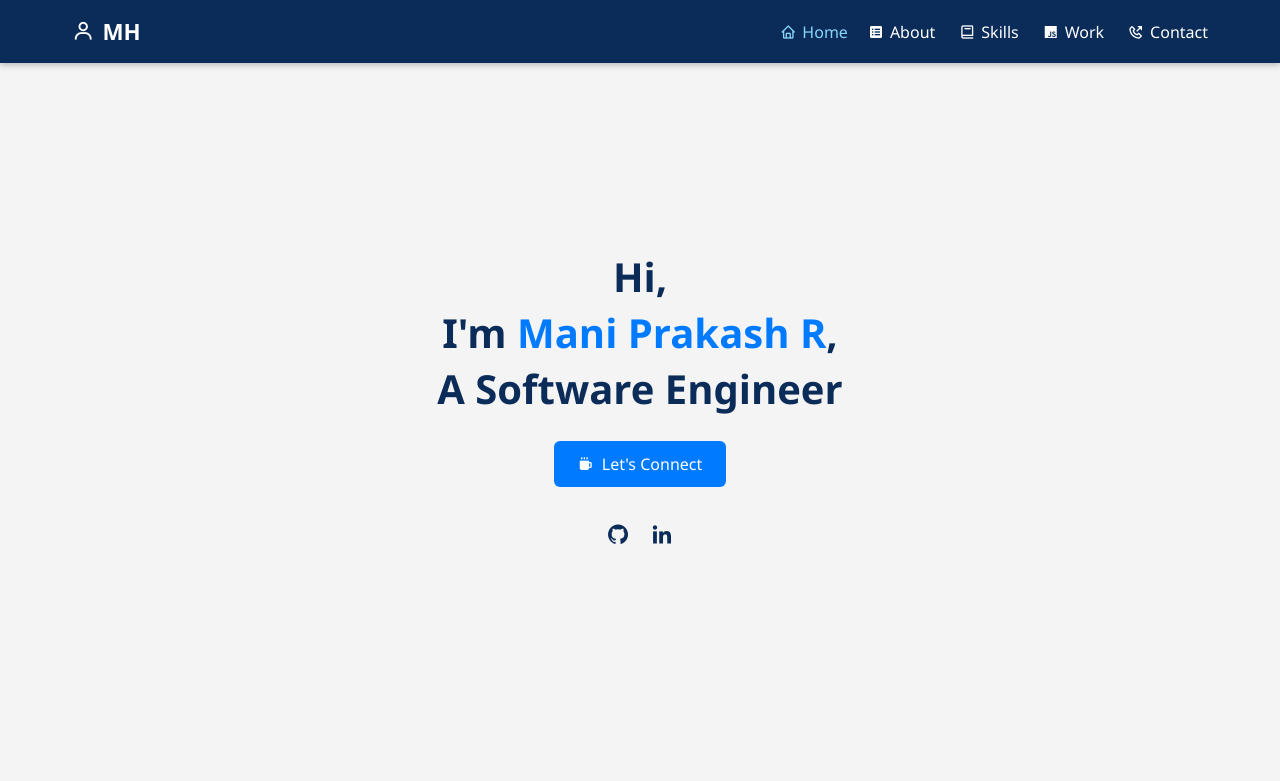
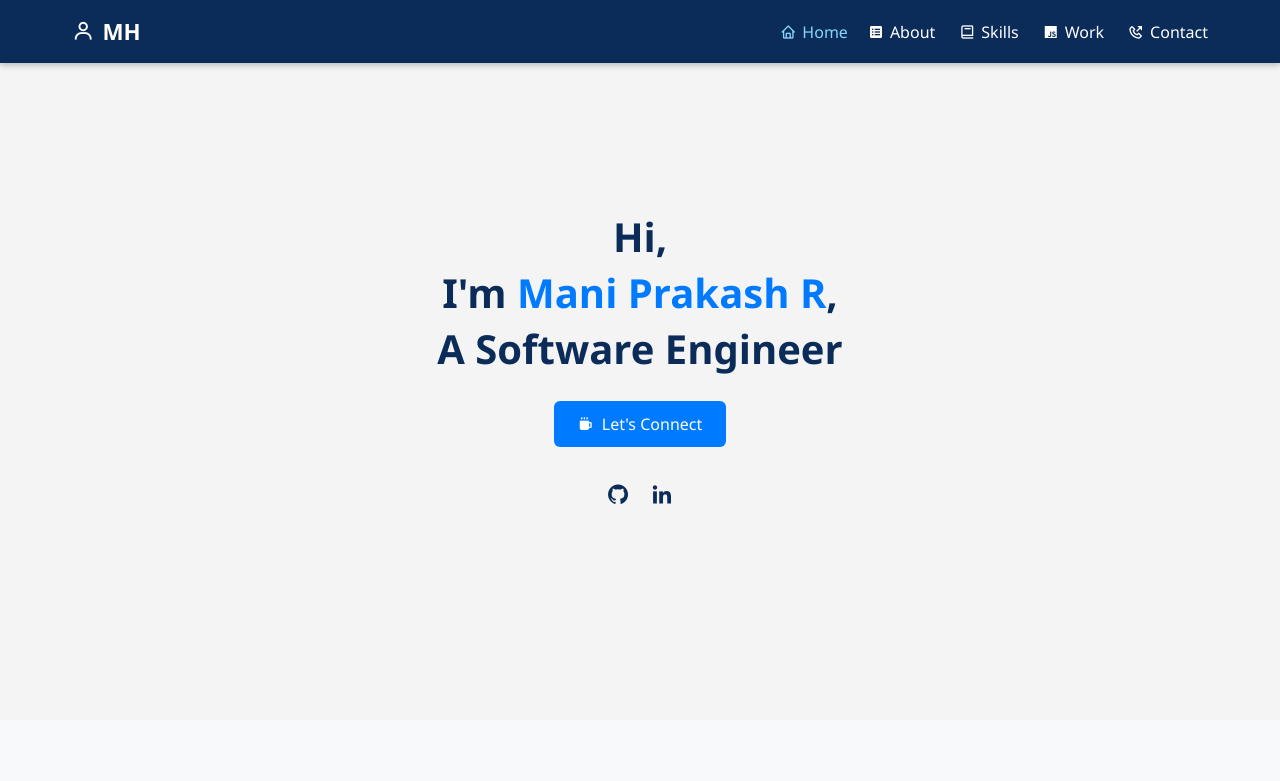
Before and after one commit to Mani-Prakash-N-R/Portfolio-RS, a plain HTML site: page index.html in a window 1280 px wide. Shown: the top 781 px of the page. Drawn offline with nearby package versions, Linux system fonts and the light colour scheme.

Commit message:
Update index.html

```diff
--- a/index.html
+++ b/index.html
@@ -183,14 +183,14 @@
       display: flex;
       justify-content: center;
       align-items: center;
-      height: 100vh;
+      height: 90vh;
       background-color: #f4f4f4;
       text-align: center;
       padding: 0 1rem;
     }
 
     .home__data {
-      max-width: 700px;
+      max-width: 550px;
     }
 
     .home__title {
```
